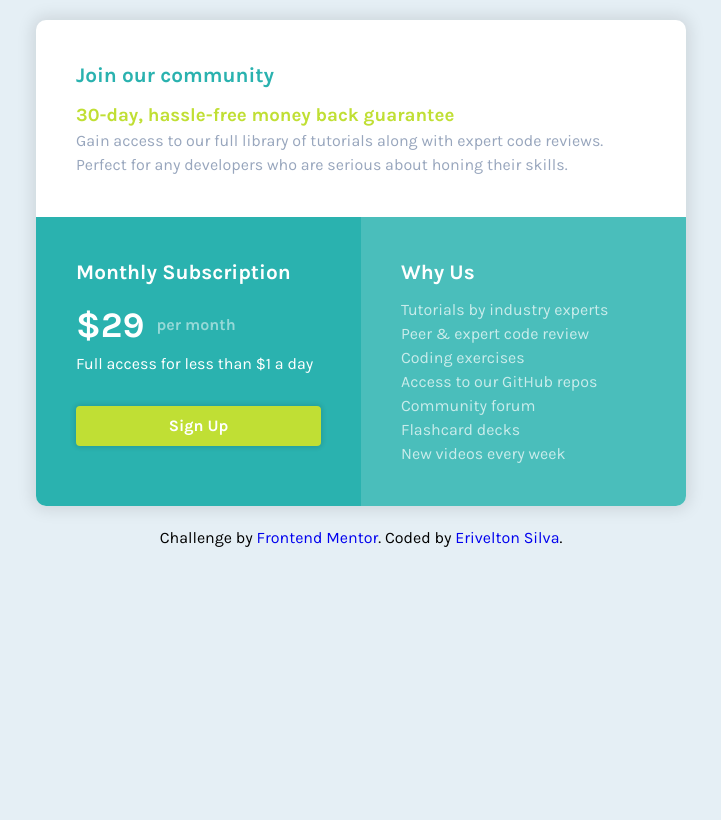
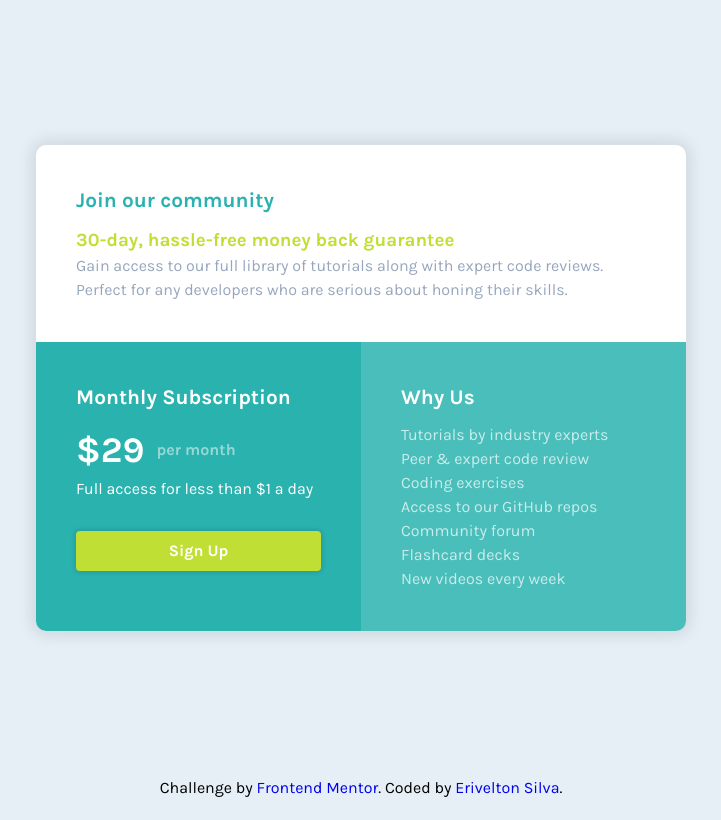
Before and after one commit to eriveltondasilva/single-price-grid-component-master, a plain HTML site: page index.html in a window 1280 px wide. Shown: the whole page, without its empty margins (279-1000 px from the left). Drawn offline with Linux system fonts and the light colour scheme.

Commit message:
configurações pós finalização

```diff
--- a/src/main.scss
+++ b/src/main.scss
@@ -129,13 +129,13 @@ footer {
 
 // *grid
 body {
-    display: flex;
-    justify-content: center;
-    align-items: center;
+    display           : grid;
+    grid-template-rows: 1fr auto;
 }
 
 main {
     display: grid;
+    margin: auto;
     grid-template: auto / 1fr 1fr;
 }
 
@@ -151,7 +151,6 @@ main {
 
 main {
     max-width    : 650px;
-    margin       : 20px auto;
     border-radius: 10px;
 }
 
```
Also changed, not shown: dist/css/main.css, dist/css/main.min.css.
